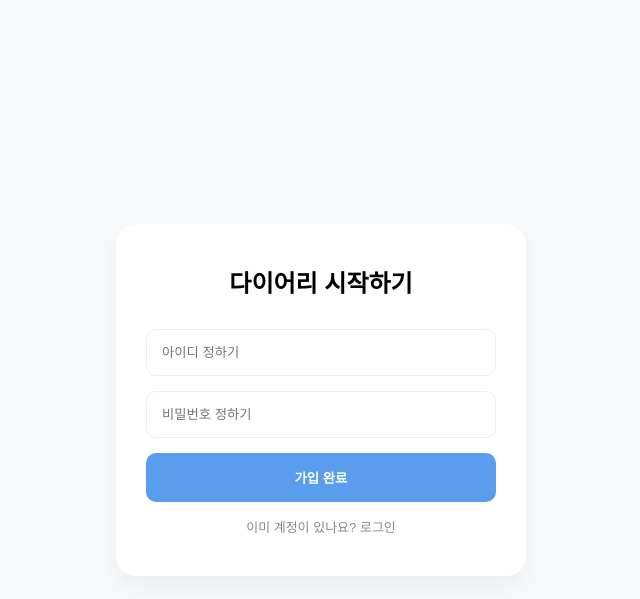
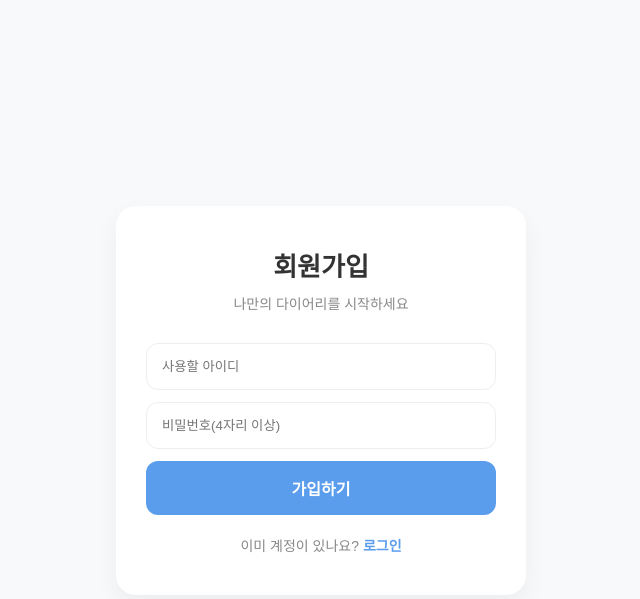
Before and after one commit to wealthsmurf/ADHdiary, a FastAPI app: page /signup in a window 1280 px wide. Shown: the top 599 px of the page, without its empty margins (319-959 px from the left). Run offline with FastAPI, Linux system fonts and the light colour scheme.

Commit message:
Update signup.html

```diff
--- a/templates/signup.html
+++ b/templates/signup.html
@@ -6,23 +6,35 @@
     <title>회원가입</title>
     <style>
         body { margin: 0; font-family: 'Apple SD Gothic Neo', sans-serif; background-color: #f8f9fa; display: flex; justify-content: center; align-items: center; height: 100vh; }
-        .box { width: 90%; max-width: 350px; background: white; padding: 40px 30px; border-radius: 20px; box-shadow: 0 10px 25px rgba(0,0,0,0.05); text-align: center; }
-        .logo { font-size: 24px; font-weight: bold; margin-bottom: 30px; }
-        input { width: 100%; padding: 15px; margin-bottom: 15px; border: 1px solid #eee; border-radius: 10px; box-sizing: border-box; }
-        .btn { width: 100%; padding: 15px; background: #5B9DED; color: white; border: none; border-radius: 10px; font-weight: bold; cursor: pointer; }
-        .link { margin-top: 15px; font-size: 13px; color: #888; text-decoration: none; display: block; }
+        .signup-box { width: 90%; max-width: 350px; background: white; padding: 40px 30px; border-radius: 20px; box-shadow: 0 10px 25px rgba(0,0,0,0.05); text-align: center; }
+        .logo { font-size: 26px; font-weight: bold; margin-bottom: 10px; color: #333; }
+        .sub-text { color: #888; font-size: 14px; margin-bottom: 30px; }
+        input { width: 100%; padding: 15px; margin-bottom: 12px; border: 1px solid #eee; border-radius: 12px; box-sizing: border-box; outline: none; }
+        input:focus { border-color: #5B9DED; }
+        .btn { width: 100%; padding: 15px; background: #5B9DED; color: white; border: none; border-radius: 12px; font-size: 16px; font-weight: bold; cursor: pointer; }
+        .link-group { margin-top: 20px; font-size: 14px; color: #888; }
+        .link-group a { color: #5B9DED; text-decoration: none; font-weight: bold; }
+        .error-msg { color: #ff6b6b; font-size: 13px; margin-bottom: 15px; background: #fff5f5; padding: 10px; border-radius: 8px; }
     </style>
 </head>
 <body>
-    <div class="box">
-        <div class="logo">다이어리 시작하기</div>
+    <div class="signup-box">
+        <div class="logo">회원가입</div>
+        <div class="sub-text">나만의 다이어리를 시작하세요</div>
+
+        {% if request.query_params.get('error') == 'exists' %}
+        <div class="error-msg">이미 사용 중인 아이디입니다.</div>
+        {% endif %}
+
         <form action="/signup" method="post">
-            <input type="text" name="username" placeholder="아이디 정하기" required>
-            <input type="password" name="password" placeholder="비밀번호 정하기" required>
-            <button type="submit" class="btn">가입 완료</button>
+            <input type="text" name="username" placeholder="사용할 아이디" required>
+            <input type="password" name="password" placeholder="비밀번호(4자리 이상)" required minlength="4">
+            <button type="submit" class="btn">가입하기</button>
         </form>
-        <a href="/login" class="link">이미 계정이 있나요? 로그인</a>
+
+        <div class="link-group">
+            이미 계정이 있나요? <a href="/login">로그인</a>
+        </div>
     </div>
 </body>
-
 </html>
```
